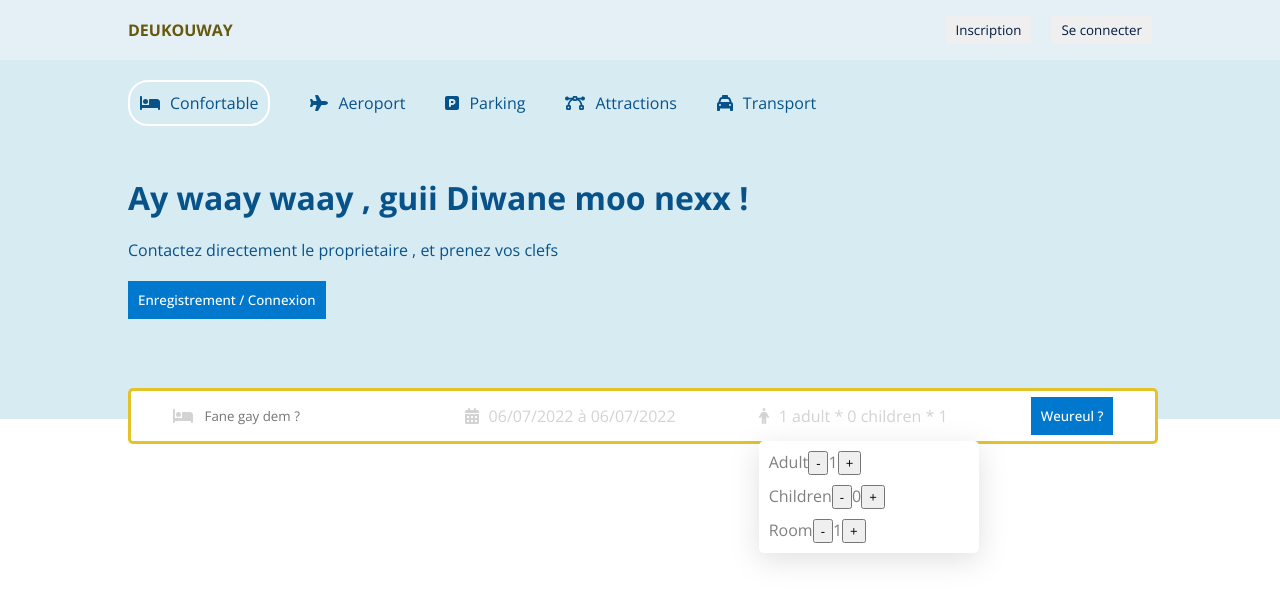
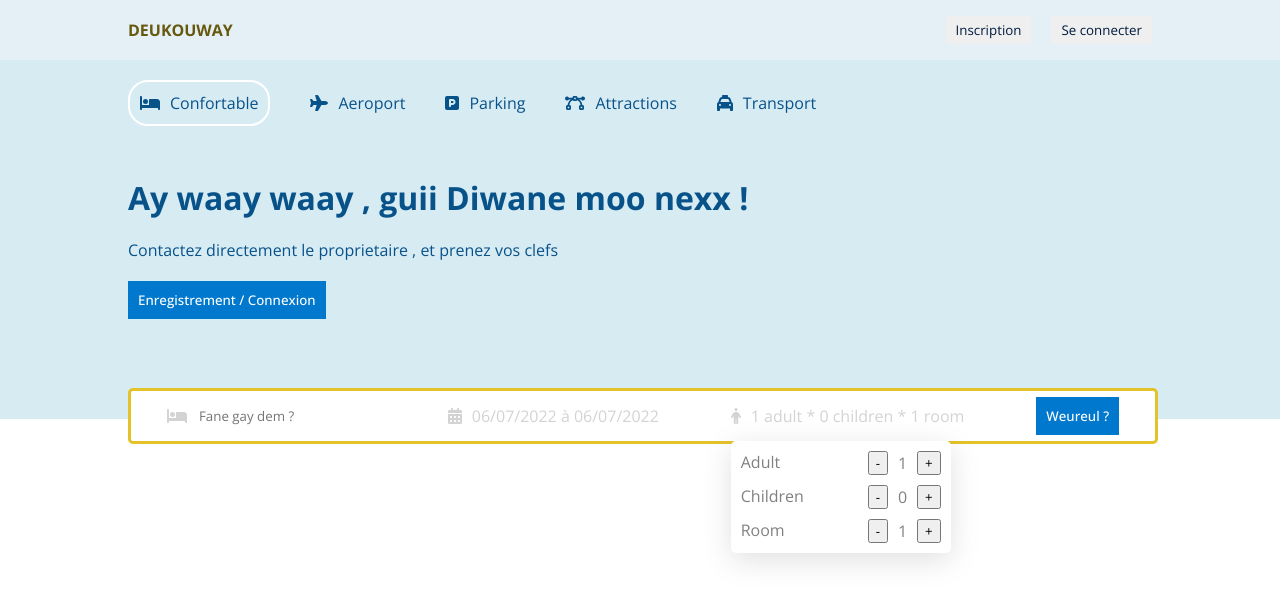
Before and after one commit to badouine/DEUKOUWAY_frontEnd, a React (Create React App) app: page / in a window 1280 px wide. Shown: the top 602 px of the page. Built offline with nearby package versions, Linux system fonts and the light colour scheme.

Commit message:
add reserv card

```diff
--- a/src/components/header/Header.jsx
+++ b/src/components/header/Header.jsx
@@ -88,26 +88,35 @@ const Header = () => {
           <div className="headerSearchItem">
             <FontAwesomeIcon icon={faPerson} className="headerIcon" />
             <span className="headerSearchText">
-              {`${options.adult} adult * ${options.children} children * ${options.room}`}
+              {`${options.adult} adult * ${options.children} children * ${options.room} room`}
             </span>
             <div className="options">
               <div className="optionItem">
                 <span className="optionText">Adult</span>
+                <div className="optionCounter">
                 <button className="optionCounterButton">-</button>
                 <span className="optionCounterNumber">1</span>
                 <button className="optionCounterButton">+</button>
+                </div>
               </div>
               <div className="optionItem">
                 <span className="optionText">Children</span>
+                <div className="optionCounter">
+
                 <button className="optionCounterButton">-</button>
                 <span className="optionCounterNumber">0</span>
                 <button className="optionCounterButton">+</button>
+                </div>
               </div>
               <div className="optionItem">
                 <span className="optionText">Room</span>
+                <div className="optionCounter">
+
+
                 <button className="optionCounterButton">-</button>
                 <span className="optionCounterNumber">1</span>
                 <button className="optionCounterButton">+</button>
+                </div>
               </div>
             </div>
           </div>
--- a/src/components/header/header.css
+++ b/src/components/header/header.css
@@ -89,5 +89,11 @@
 .optionItem{
     width: 200px;
     display: flex;
+    justify-content: space-between;
     margin: 10px;
 }
+.optionCounter{
+    display: flex;
+    align-items: center;
+    gap: 10px;
+}
```
